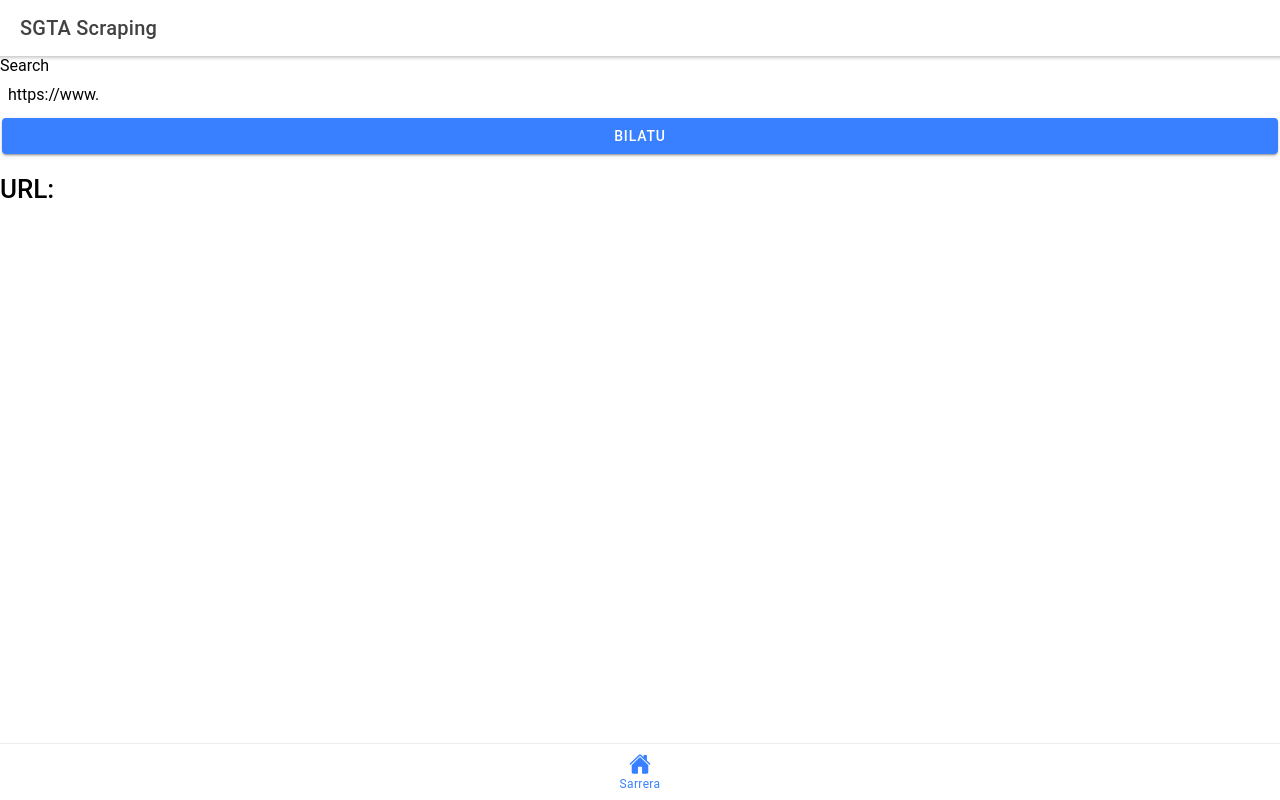
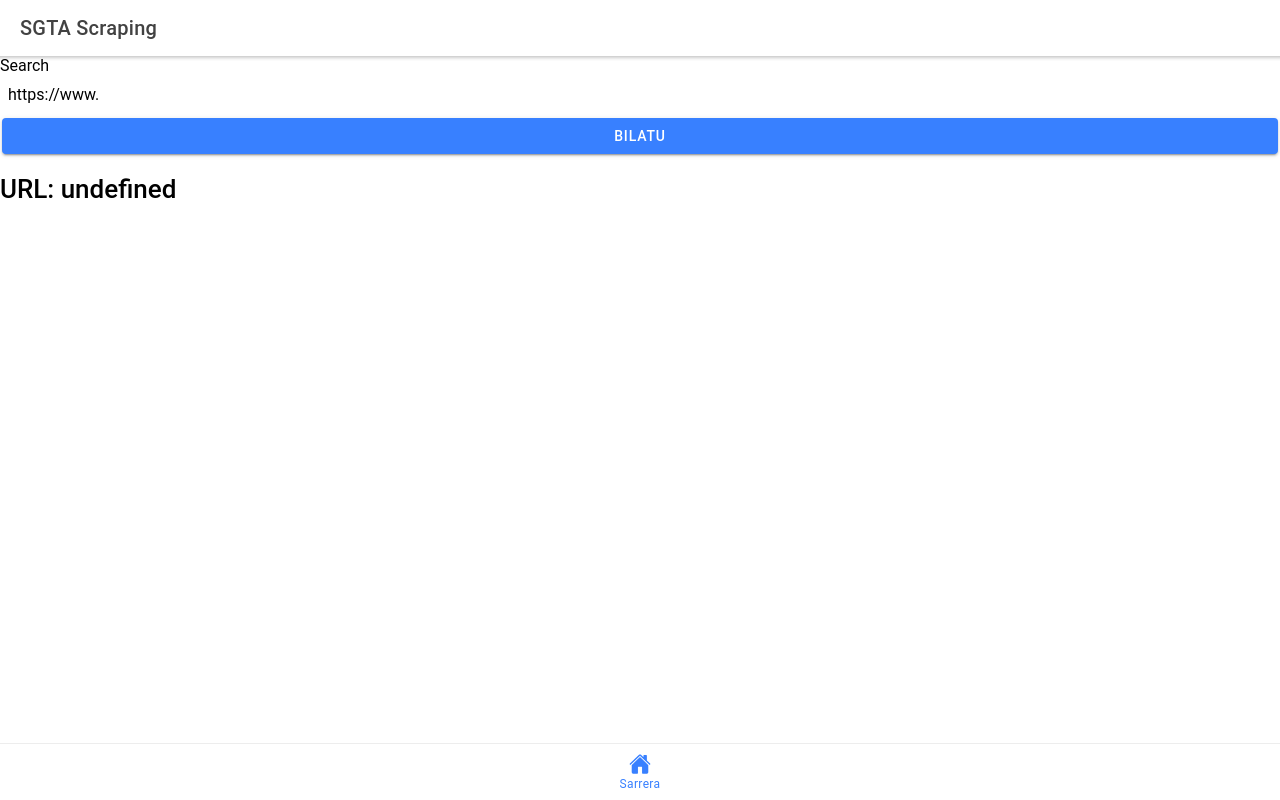
Before and after one commit to aitorfontecha/Ionic, a React (Create React App) app: page /Sarrera in a window 1280 px wide. Built offline with nearby package versions, Linux system fonts and the light colour scheme.

Commit message:
decode url

```diff
--- a/package.json
+++ b/package.json
@@ -67,7 +67,8 @@
     ]
   },
   "devDependencies": {
-    "@capacitor/cli": "3.5.0"
+    "@capacitor/cli": "3.5.0",
+    "@ionic/cli": "6.19.0"
   },
   "description": "An Ionic project"
 }
--- a/public/index.html
+++ b/public/index.html
@@ -2,7 +2,7 @@
 <html lang="en">
   <head>
     <meta charset="utf-8" />
-    <title>Ionic App</title>
+    <title>SGTA Scraping</title>
 
     <base href="/" />
 
--- a/src/App.tsx
+++ b/src/App.tsx
@@ -10,9 +10,8 @@ import {
   setupIonicReact
 } from '@ionic/react';
 import { IonReactRouter } from '@ionic/react-router';
-import { ellipse, square, triangle, home } from 'ionicons/icons';
+import { home } from 'ionicons/icons';
 import Sarrera from './pages/Sarrera';
-import Bilaketa from './pages/Bilaketa';
 
 
 /* Core CSS required for Ionic components to work properly */
--- a/src/pages/Sarrera.tsx
+++ b/src/pages/Sarrera.tsx
@@ -28,7 +28,7 @@ const Sarrera: React.FC = () => {
           <IonInput value={'https://www.'} placeholder="URLa idatzi"></IonInput>
           <IonButton type="submit" color="primary" expand="block">Bilatu</IonButton>
           </form>
-          <h1>URL: {input}</h1>
+          <h1>URL: {decodeURIComponent(input)}</h1>
       </IonContent>
     </IonPage>
   );
```
Also changed, not shown: 1 other file (tests, documents, lock files or other folders).
